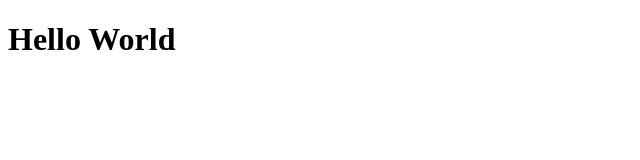
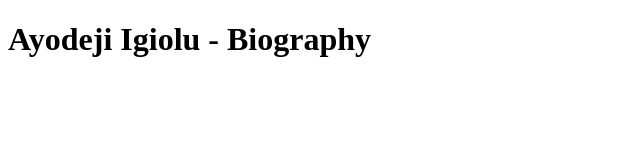
Before and after one commit to Deji098/LAB-01, a plain HTML site: page index.html in a window 1280 px wide. Shown: the whole page, without its empty margins (0-640 px from the left). Drawn offline with Linux system fonts and the light colour scheme.

Commit message:
Title and H1 Changed

```diff
--- a/index.html
+++ b/index.html
@@ -4,10 +4,10 @@
     <meta charset="UTF-8">
     <meta http-equiv="X-UA-Compatible" content="IE=edge">
     <meta name="viewport" content="width=device-width, initial-scale=1.0">
-    <title>My First HTML Page</title>
+    <title>Ayodeji Igiolu - Biography</title>
 </head>
 
 <body>
-  <h1>Hello World</h1>
+  <h1>Ayodeji Igiolu - Biography</h1>
 </body>
 </html>
```
